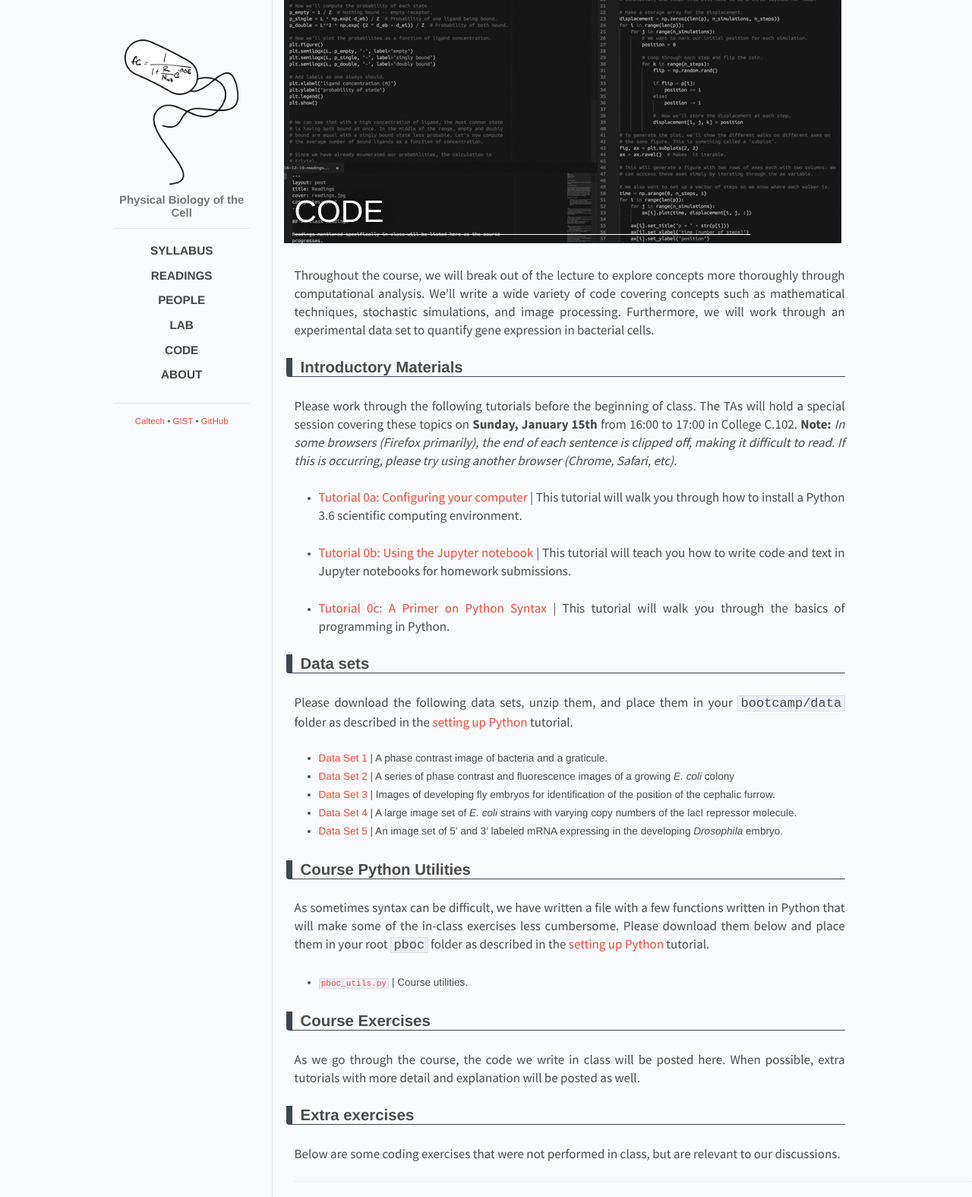
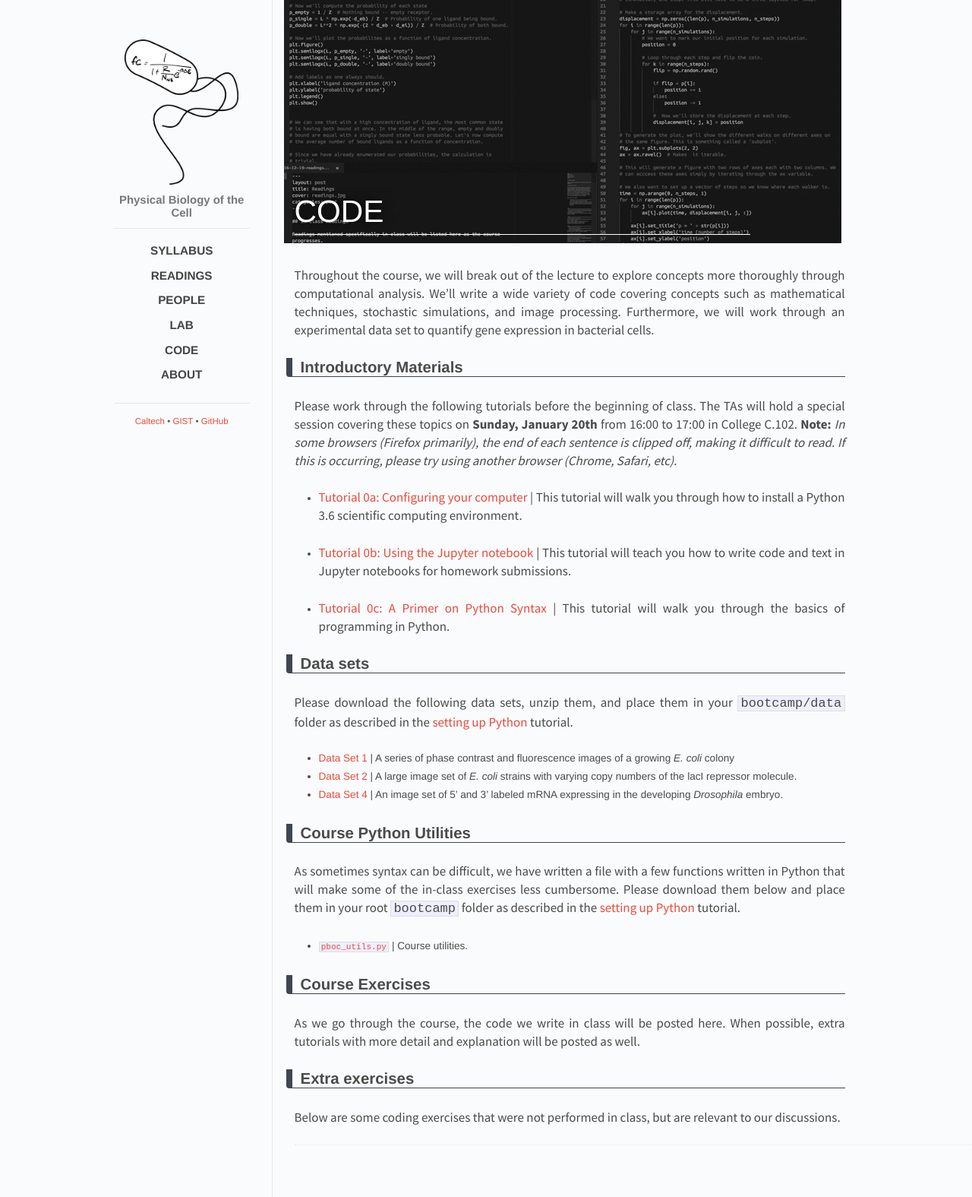
Before and after one commit to RPGroup-PBoC/gist_pboc_2019, a Jekyll site: the page built from _posts/2016-12-19-code.md, in a window 1280 px wide. Shown: the whole page at 76% size. Built offline with Jekyll 4.4.1, drawn with Linux system fonts in a browser that asks for light colours.

Commit message:
updating more info for the 2019 version -- lecture room, data sets, etc.

```diff
--- a/_posts/2016-12-19-code.md
+++ b/_posts/2016-12-19-code.md
@@ -8,7 +8,7 @@ categories: posts
 Throughout the course, we will break out of the lecture to explore concepts more thoroughly through computational analysis. We'll write a wide variety of code covering concepts such as mathematical techniques, stochastic simulations, and image processing. Furthermore, we will work through an experimental data set to quantify gene expression in bacterial cells.
 
 ## Introductory Materials
-Please work through the following tutorials before the beginning of class. The TAs will hold a special session covering these topics on **Sunday, January 15th** from 16:00 to 17:00 in College C.102. **Note:** *In some browsers (Firefox primarily), the end of each sentence is clipped off, making it difficult to read. If this is occurring, please try using another browser (Chrome, Safari, etc).*
+Please work through the following tutorials before the beginning of class. The TAs will hold a special session covering these topics on **Sunday, January 20th** from 16:00 to 17:00 in College C.102. **Note:** *In some browsers (Firefox primarily), the end of each sentence is clipped off, making it difficult to read. If this is occurring, please try using another browser (Chrome, Safari, etc).*
 
 * [Tutorial 0a: Configuring your computer]({{ site.baseurl}}/code/t0a_setting_up_python.html) \| This tutorial will walk you through how to install a Python 3.6 scientific computing environment.
 
@@ -20,16 +20,14 @@ Please work through the following tutorials before the beginning of class. The T
 
 Please download the following data sets, unzip them, and place them in your `bootcamp/data` folder as described in the [setting up Python](../../../../code/html/setting_up_python.html) tutorial.
 
-* [Data Set 1](http://www.rpgroup.caltech.edu/course_data/sizing_up_ecoli.zip) \| A phase contrast image of bacteria and a graticule.
-* [Data Set 2](http://www.rpgroup.caltech.edu/course_data/ecoli_growth.zip) \| A series of phase contrast and fluorescence images of a growing *E. coli* colony
-* [Data Set 3](http://www.rpgroup.caltech.edu/course_data/french_flag.zip) \| Images of developing fly embryos for identification of the position of the cephalic furrow.
-* [Data Set 4](http://www.rpgroup.caltech.edu/course_data/lacI_titration.zip) \| A large image set of *E. coli* strains with varying copy numbers of the lacI repressor molecule.
-* [Data Set 5](http://www.rpgroup.caltech.edu/course_data/fly_elongation.zip)
+* [Data Set 1](http://www.rpgroup.caltech.edu/course_data/ecoli_growth.zip) \| A series of phase contrast and fluorescence images of a growing *E. coli* colony
+* [Data Set 2](http://www.rpgroup.caltech.edu/course_data/lacI_titration.zip) \| A large image set of *E. coli* strains with varying copy numbers of the lacI repressor molecule.
+* [Data Set 4](http://www.rpgroup.caltech.edu/course_data/fly_elongation.zip)
     \| An image set of 5' and 3' labeled mRNA expressing in the developing
     *Drosophila* embryo.
 
 ## Course Python Utilities
-As sometimes syntax can be difficult, we have written a file with a few functions written in Python that will make some of the in-class exercises less cumbersome. Please download them below and place them in your root `pboc` folder as described in the [setting up Python](../../../../code/html/setting_up_python.html) tutorial.
+As sometimes syntax can be difficult, we have written a file with a few functions written in Python that will make some of the in-class exercises less cumbersome. Please download them below and place them in your root `bootcamp` folder as described in the [setting up Python](../../../../code/html/setting_up_python.html) tutorial.
 
 * [`pboc_utils.py`](../../../../code/pboc_utils.py) \| Course utilities.
 
```
Also changed, not shown: _posts/2016-12-19-lab.md (+0 -6 lines), _posts/2016-12-19-people.md (+1 -1 lines).
